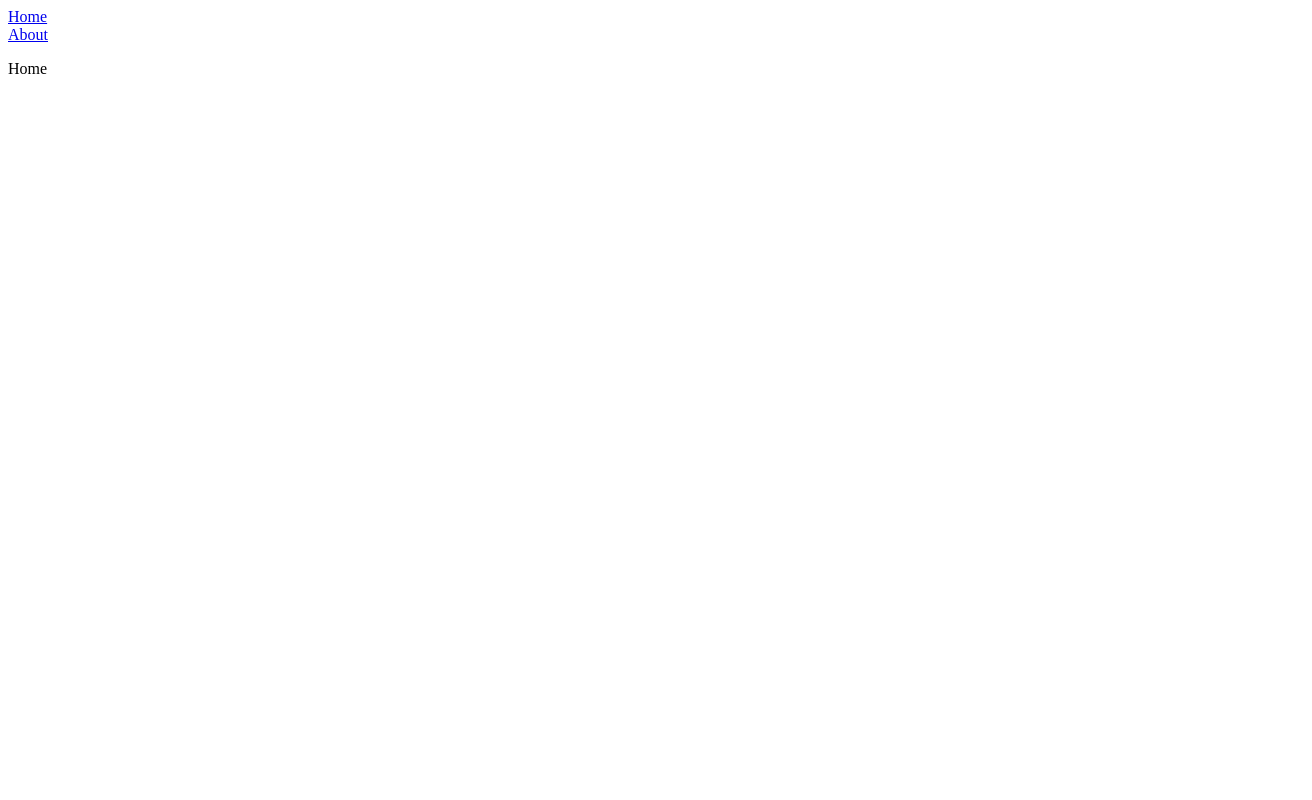
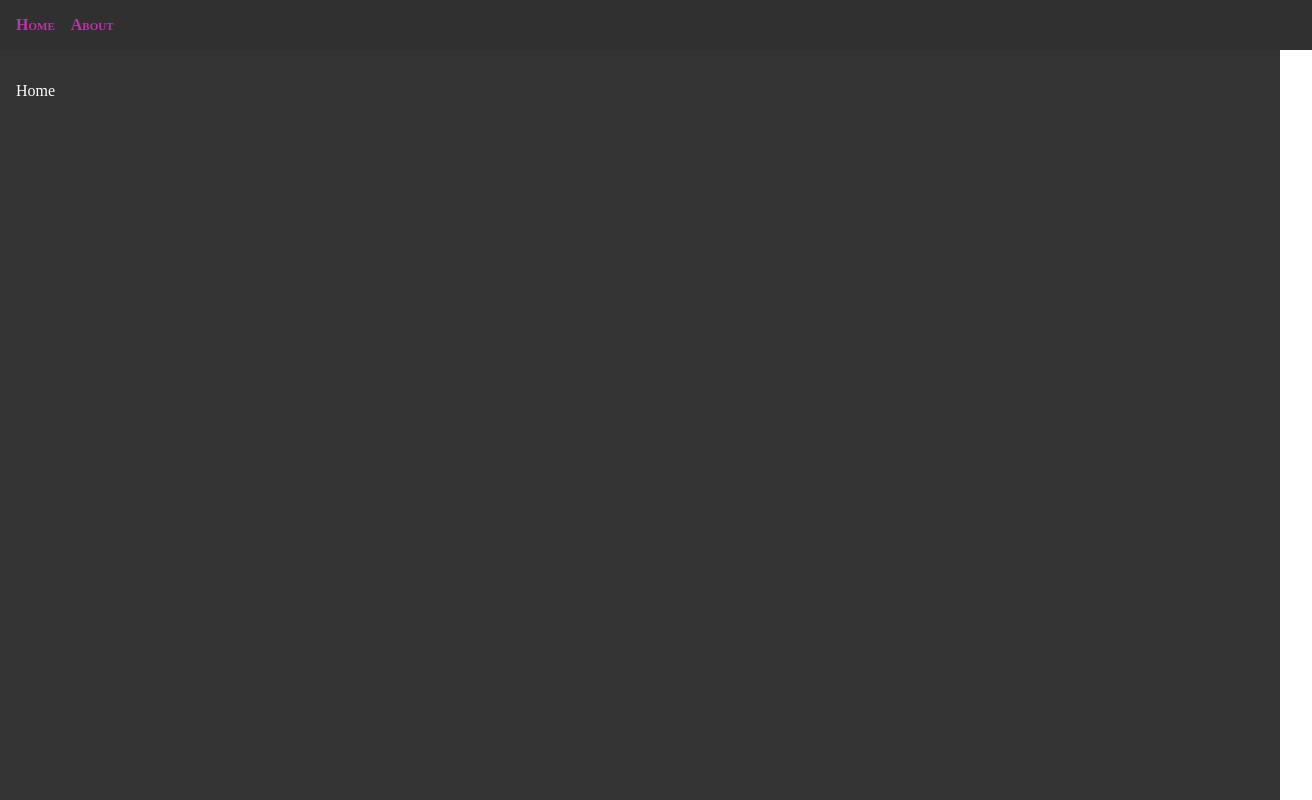
Before and after one commit to daria-marczak/react-redux-typescript, a React app: page / in a window 1280 px wide. Shown: the whole page, 1312 px wide, since content can reach past the window. Built offline with nearby package versions, Linux system fonts and the light colour scheme.

Commit message:
improved styling

```diff
--- a/src/App.tsx
+++ b/src/App.tsx
@@ -1,5 +1,7 @@
 import React, { lazy, Suspense } from 'react';
 import { HashRouter, Switch, NavLink as Link, Route } from 'react-router-dom';
+
+import 'style.scss';
 
 const Home = lazy(() => import('pages/Home'));
 const About = lazy(() => import('pages/About'));
@@ -7,20 +9,20 @@ const About = lazy(() => import('pages/About'));
 const App: React.FC = () => (
   <Suspense fallback={<p>Loading...</p>}>
     <HashRouter>
-      <div>
-        <div>
+      <div className="app">
+        <nav>
           <Link exact to="/">
             Home
           </Link>
-        </div>
-        <div>
           <Link to="/about">About</Link>
-        </div>
+        </nav>
 
-        <Switch>
-          <Route exact path="/" component={Home} />
-          <Route path="/about" component={About} />
-        </Switch>
+        <main className="main">
+          <Switch>
+            <Route exact path="/" component={Home} />
+            <Route path="/about" component={About} />
+          </Switch>
+        </main>
       </div>
     </HashRouter>
   </Suspense>
--- a/src/style.scss
+++ b/src/style.scss
@@ -7,4 +7,27 @@ body {
 .app {
   background-color: #333;
   height: 100vh;
+  color: #fff;
 }
+
+a {
+  color: rgb(184, 54, 165);
+  font-weight: bold;
+  font-variant: small-caps;
+  text-decoration: none;
+}
+
+nav {
+  background-color: rgb(48, 48, 48);
+  display: flex;
+  width: 100%;
+  padding: 16px;
+
+  a {
+    margin-right: 16px;
+  }
+}
+
+.main {
+  padding: 16px;
+}
```
